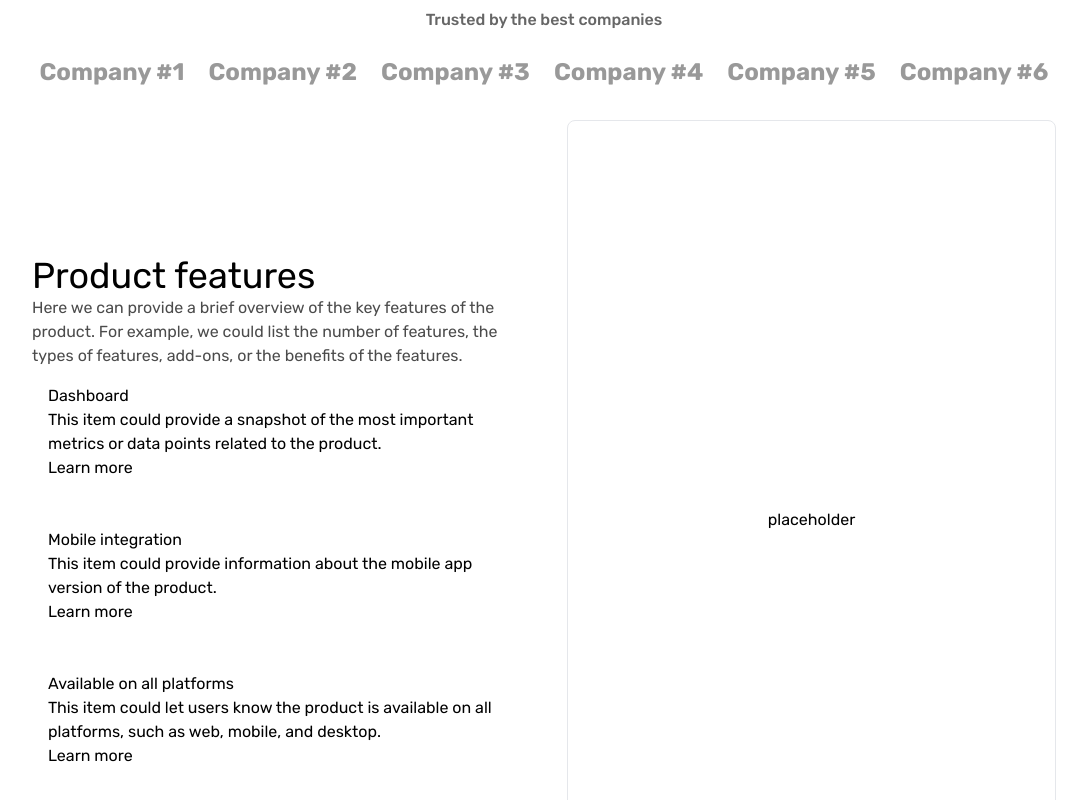
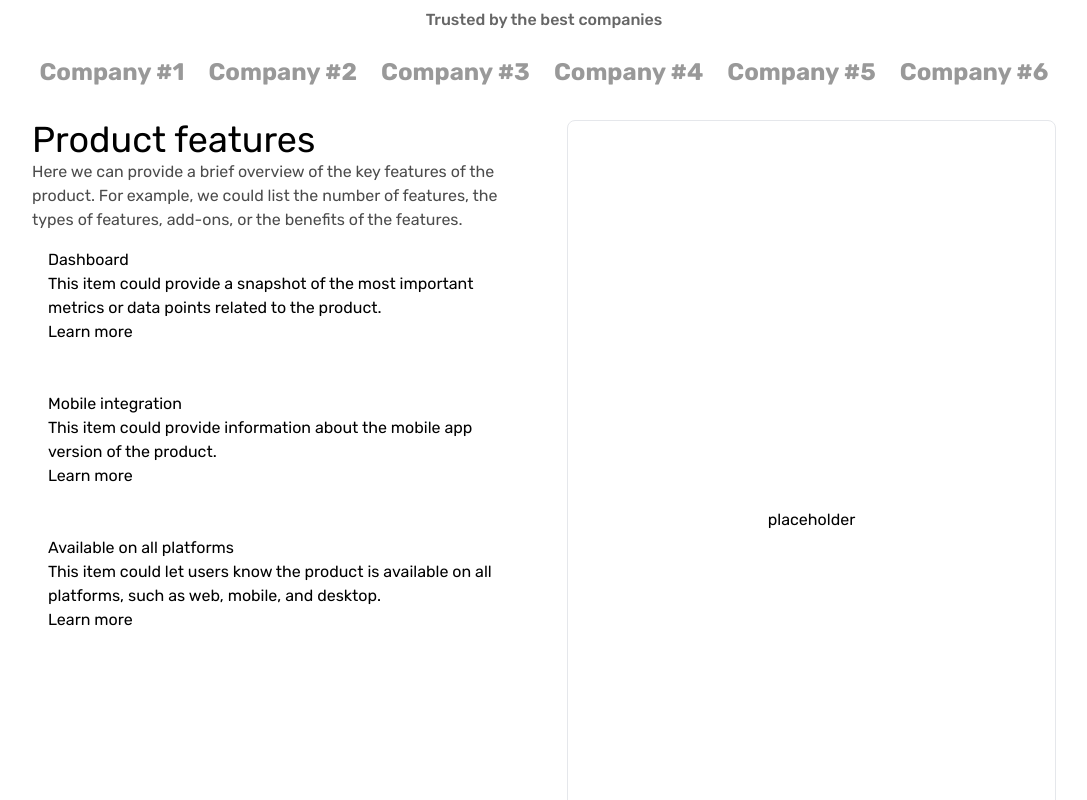
Before and after one commit to blu3IceCube/AI-saas-website, a Next.js app: page / in a window 1280 px wide. Shown: the part 1440-2240 px from the top of the page, without its empty margins (96-1183 px from the left). Built offline with nearby package versions, Linux system fonts and the light colour scheme.

Commit message:
add tab functionality

```diff
--- a/app/components/Features.tsx
+++ b/app/components/Features.tsx
@@ -1,10 +1,13 @@
+"use client";
 import Link from "next/link";
-import React from "react";
+import React, { useState } from "react";
 import TabsComponent from "./TabsComponent";
 
 const Features = () => {
+  const [selectedContent, setSelectedContent] = useState<React.ReactNode>(null);
+
   return (
-    <div className="flex items-center justify-center gap-12 w-full mb-14">
+    <div className="flex items-stretch justify-center gap-12 w-full mb-14">
       <div className="flex-1">
         <h1 className="text-4xl">Product features</h1>
         <p className="opacity-70">
@@ -12,10 +15,21 @@ const Features = () => {
           product. For example, we could list the number of features, the types
           of features, add-ons, or the benefits of the features.
         </p>
-        <TabsComponent data={data} />
+        <div className="flex flex-col gap-4">
+          {data.map((items, index) => (
+            <div
+              className="p-4"
+              onClick={() => setSelectedContent(items.content)}
+            >
+              <h1>{items.title}</h1>
+              <p>{items.discription}</p>
+              <Link href="/">Learn more</Link>
+            </div>
+          ))}
+        </div>
       </div>
       <div className="flex items-center justify-center border rounded-lg flex-1 h-screen">
-        <span>placeholder</span>
+        {selectedContent || <span>placeholder</span>}
       </div>
     </div>
   );
```
